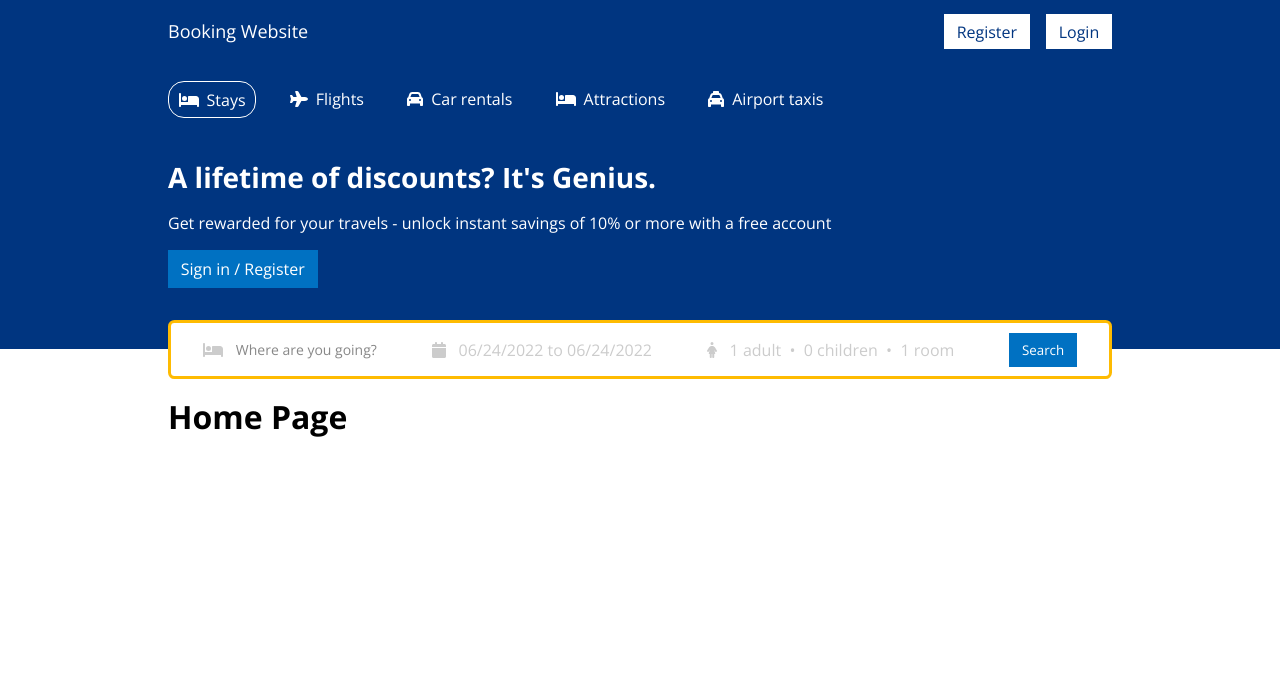
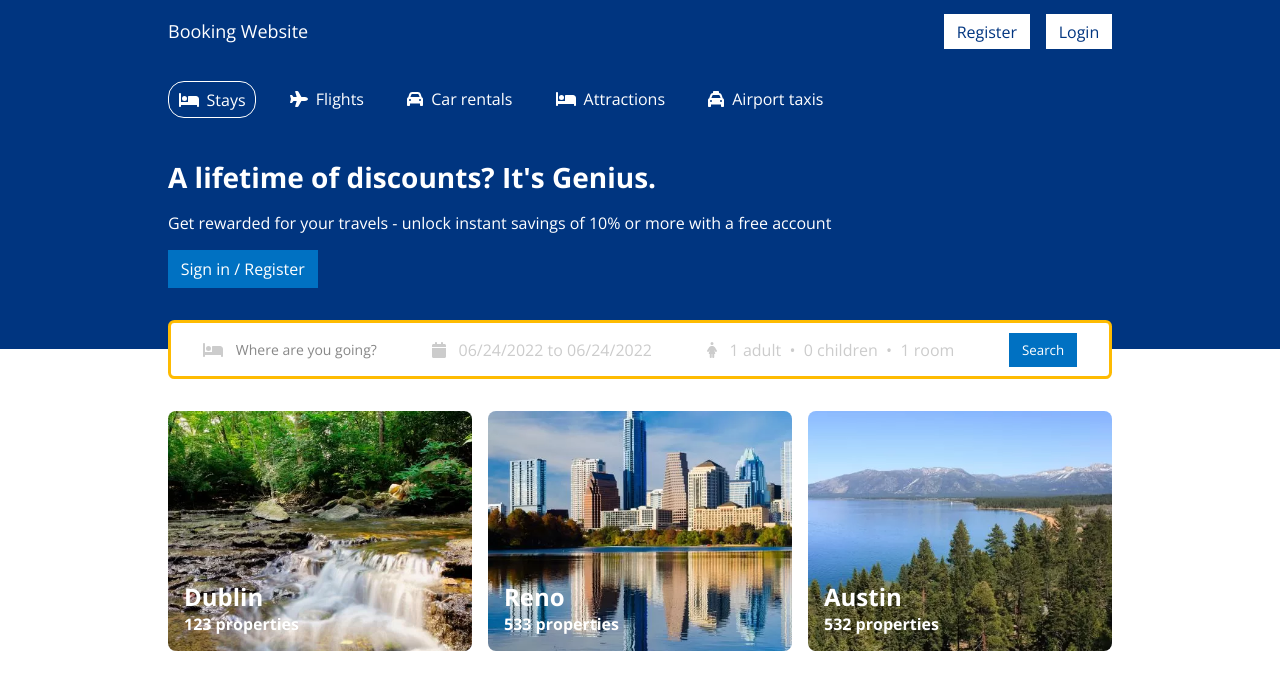
Before and after one commit to binhtran432k/funix, a React (Create React App) app in the folder RJS301x_1.0-A_VN/asm1/: page / in a window 1280 px wide. Shown: the top 690 px of the page. Built offline with nearby package versions, Linux system fonts and the light colour scheme.

Commit message:
feat(reactjs/asm1): add city for home

```diff
--- /dev/null
+++ b/RJS301x_1.0-A_VN/asm1/src/components/city/City.css
@@ -0,0 +1,29 @@
+.city {
+  padding: 1rem 0;
+}
+
+.city__list {
+  display: flex;
+  flex-wrap: wrap;
+  gap: 1rem;
+}
+
+.city__item {
+  color: var(--light);
+  background-image: var(--city-img);
+  background-size: cover;
+  background-position: 50%;
+  display: flex;
+  flex-direction: column;
+  justify-content: end;
+  flex-grow: 1;
+  min-width: 15rem;
+  height: 15rem;
+  padding: 1rem;
+  border-radius: 0.5rem;
+  font-weight: 700;
+}
+
+.city__name {
+  font-size: 1.5rem;
+}
--- /dev/null
+++ b/RJS301x_1.0-A_VN/asm1/src/components/city/City.jsx
@@ -0,0 +1,23 @@
+import cities from "./city.json";
+import "./City.css";
+
+const City = () => {
+  return (
+    <div className="city">
+      <div className="city__list container">
+        {cities.map((city) => (
+          <div
+            className="city__item"
+            style={{ "--city-img": `url(${city.image})` }}
+            key={city.name}
+          >
+            <div className="city__name">{city.name}</div>
+            <div className="city__subtext">{city.subText}</div>
+          </div>
+        ))}
+      </div>
+    </div>
+  );
+};
+
+export default City;
--- /dev/null
+++ b/RJS301x_1.0-A_VN/asm1/src/components/city/city.json
@@ -0,0 +1,17 @@
+[
+	{
+		"name": "Dublin",
+		"subText": "123 properties",
+		"image": "./images/city_1.webp"
+	},
+	{
+		"name": "Reno",
+		"subText": "533 properties",
+		"image": "./images/city_2.webp"
+	},
+	{
+		"name": "Austin",
+		"subText": "532 properties",
+		"image": "./images/city_3.webp"
+	}
+]
--- a/RJS301x_1.0-A_VN/asm1/src/components/index.js
+++ b/RJS301x_1.0-A_VN/asm1/src/components/index.js
@@ -1,4 +1,5 @@
+import City from "./city/City";
 import Header from "./header/Header";
 import Navbar from "./navbar/Navbar";
 
-export { Header, Navbar };
+export { City, Header, Navbar };
--- a/RJS301x_1.0-A_VN/asm1/src/pages/home/Home.jsx
+++ b/RJS301x_1.0-A_VN/asm1/src/pages/home/Home.jsx
@@ -1,13 +1,11 @@
-import { Header } from "../../components";
+import { City, Header } from "../../components";
 import { Default } from "../../layouts";
 
 const Home = () => {
   return (
     <Default>
       <Header />
-      <div className="container">
-        <h1>Home Page</h1>
-      </div>
+      <City />
     </Default>
   );
 };
```
